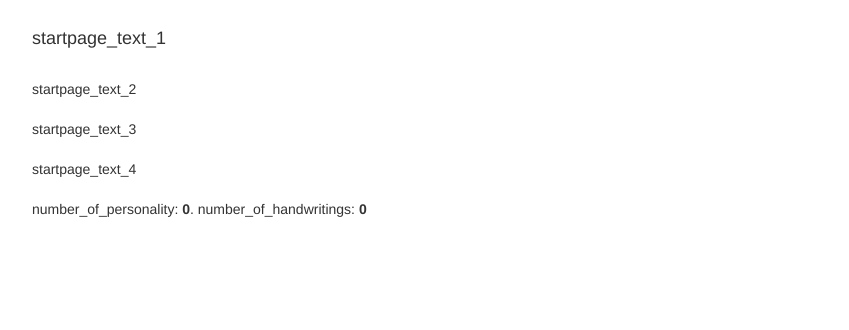
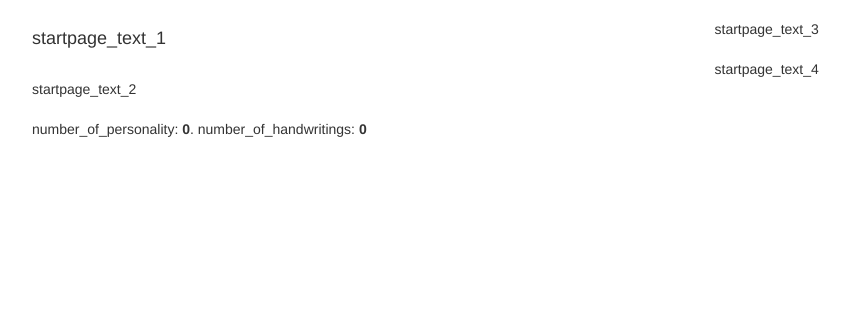
Before and after one commit to Transkribus/FamousHands, a Django app: template fh2/fh/templates/fh/index.html in a window 1280 px wide. Shown: the part 470-800 px from the top of the page, without its empty margins (38-887 px from the left). Run offline with Django 3.2, Linux system fonts and the light colour scheme; the template is opened without the code that fills it, so the values that code supplies are empty; some libraries are stand-ins or nearby versions.

Commit message:
Re-layout of the texts

```diff
--- a/fh2/fh/templates/fh/index.html
+++ b/fh2/fh/templates/fh/index.html
@@ -183,13 +183,17 @@
 
             </div>  <!-- class="row" -->
             <br/>
-            <div id="desc_text">
-                <h4>{% trans 'startpage_text_1' %}</h4><br/>
-                {% trans 'startpage_text_2' %}<br/><br/>
-                {% trans 'startpage_text_3' %}<br/><br/>
-                {% trans 'startpage_text_4' %}<br/><br/>
-                {% trans 'number_of_personality' %}: <b>{{cnt_entity|length}}</b>. {% trans 'number_of_handwritings' %}: <b>{{cnt_hw|length}}</b>
+            <div class="row" id="desc_text">
+                <div class="col-sm-7">
+                    <h4>{% trans 'startpage_text_1' %}</h4><br/>
+                    {% trans 'startpage_text_2' %}<br/><br/>
+                </div>
+                <div class="col-sm-5">
+                    {% trans 'startpage_text_3' %}<br/><br/>
+                    {% trans 'startpage_text_4' %}<br/><br/>
+                </div>
             </div>
+             {% trans 'number_of_personality' %}: <b>{{cnt_entity|length}}</b>. {% trans 'number_of_handwritings' %}: <b>{{cnt_hw|length}}</b>
         </div>
     </body>
 </html>
```
